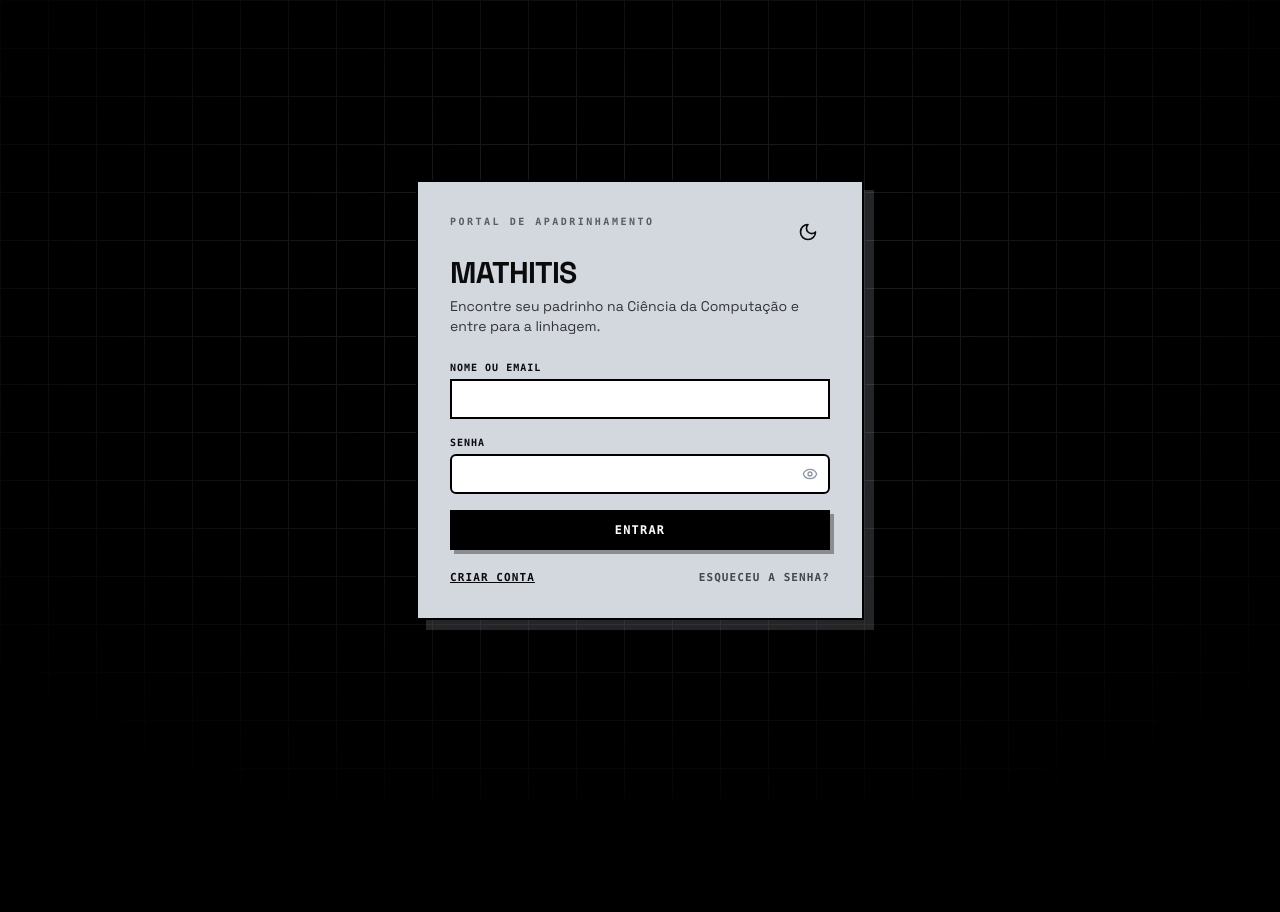
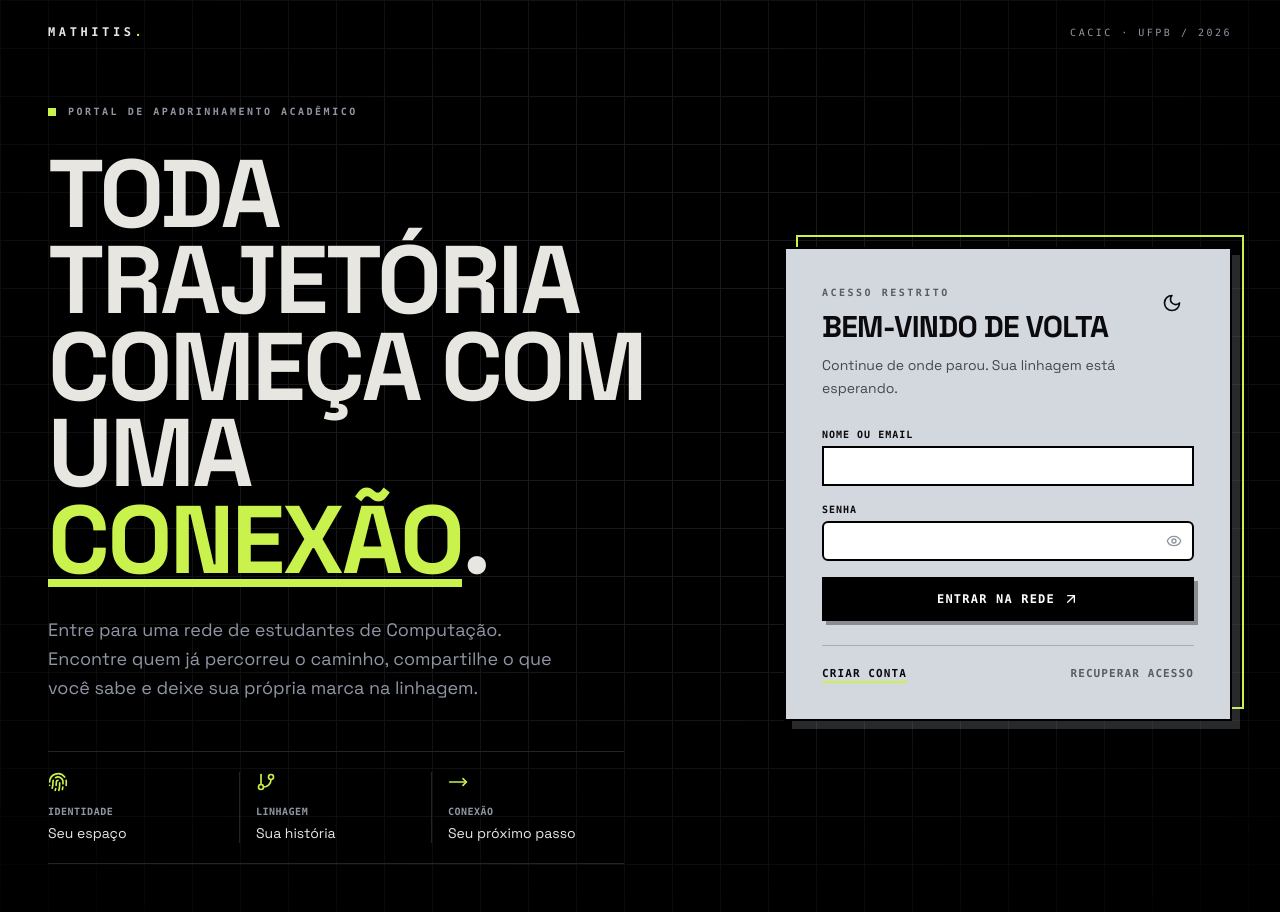
Before and after one commit to calafite/mathitis, a React (Vite) app in the folder apps/web/: page /login in a window 1280 px wide. Shown: the top 912 px of the page. Before the commit the page ends 800 px from the top, so only its background shows below. Built offline with nearby package versions, Linux system fonts and the light colour scheme; no server answers.

Commit message:
chore(deps): update dependencies and runtime

```diff
--- a/apps/web/src/pages/login.tsx
+++ b/apps/web/src/pages/login.tsx
@@ -1,4 +1,5 @@
 import { useState } from 'react';
+import { motion } from 'framer-motion';
 import { Link, useLocation, useNavigate } from 'react-router-dom';
 import { useForm } from 'react-hook-form';
 import { zodResolver } from '@hookform/resolvers/zod';
@@ -8,9 +9,9 @@ import { ApiError } from '@/lib/api';
 import { PasswordInput } from '@/components/ui/password-input';
 import { ThemeToggle } from '@/components/ui/theme-toggle';
 import { usePageMeta } from '@/lib/use-page-meta';
+import { ArrowUpRight, Fingerprint, GitBranch, MoveRight } from 'lucide-react';
 
 const CARD_BG = '#d3d7de';
-const INK = '#0b0b0e';
 
 export function LoginPage() {
   usePageMeta(
@@ -52,8 +53,7 @@ export function LoginPage() {
     'h-10 w-full border-2 border-black bg-white px-3 text-sm text-black placeholder:text-black/40 focus:outline-none focus-visible:ring-2 focus-visible:ring-[#c9f24c]';
 
   return (
-    <div className="relative flex min-h-screen items-center justify-center overflow-hidden px-4">
-      {/* Blueprint grid backdrop */}
+    <div className="relative min-h-screen overflow-hidden bg-background px-5 py-6 text-foreground sm:px-8 lg:px-12">
       <div
         className="pointer-events-none absolute inset-0 opacity-[0.12]"
         aria-hidden
@@ -61,35 +61,124 @@ export function LoginPage() {
           backgroundImage:
             'linear-gradient(#c9ced8 1px, transparent 1px), linear-gradient(90deg, #c9ced8 1px, transparent 1px)',
           backgroundSize: '48px 48px',
-          maskImage: 'radial-gradient(ellipse 70% 70% at 50% 40%, black 30%, transparent 100%)',
+          maskImage: 'radial-gradient(ellipse 80% 80% at 50% 40%, black 30%, transparent 100%)',
           WebkitMaskImage:
-            'radial-gradient(ellipse 70% 70% at 50% 40%, black 30%, transparent 100%)',
+            'radial-gradient(ellipse 80% 80% at 50% 40%, black 30%, transparent 100%)',
         }}
       />
 
+      <header className="relative mx-auto flex max-w-7xl items-center justify-between">
+        <Link to="/login" className="font-mono text-xs font-bold uppercase tracking-[0.3em]">
+          Mathitis<span className="text-[#c9f24c]">.</span>
+        </Link>
+        <p className="hidden font-mono text-[10px] uppercase tracking-[0.25em] text-muted-foreground sm:block">
+          CACIC · UFPB / 2026
+        </p>
+      </header>
+
+      <main className="relative mx-auto grid min-h-[calc(100vh-5rem)] max-w-7xl items-center gap-12 py-12 lg:grid-cols-[1.15fr_0.85fr] lg:gap-20 lg:py-16">
+        <section className="max-w-2xl">
+          <motion.div
+            initial={{ opacity: 0, x: -18 }}
+            animate={{ opacity: 1, x: 0 }}
+            transition={{ duration: 0.55 }}
+            className="mb-8 flex items-center gap-3 font-mono text-[10px] font-bold uppercase tracking-[0.25em] text-muted-foreground"
+          >
+            <span className="h-2 w-2 bg-[#c9f24c]" />
+            Portal de apadrinhamento acadêmico
+          </motion.div>
+
+          <motion.h1
+            initial={{ opacity: 0, y: 18 }}
+            animate={{ opacity: 1, y: 0 }}
+            transition={{ duration: 0.65, delay: 0.1 }}
+            className="max-w-3xl font-sans text-5xl font-bold uppercase leading-[0.9] tracking-tight sm:text-7xl lg:text-8xl"
+          >
+            Toda trajetória
+            <br />
+            começa com uma{' '}
+            <span className="relative inline-block text-[#c9f24c]">
+              conexão
+              <motion.span
+                initial={{ scaleX: 0 }}
+                animate={{ scaleX: 1 }}
+                transition={{ duration: 0.7, delay: 0.7, ease: 'easeOut' }}
+                className="absolute -bottom-1 left-0 h-1 w-full origin-left bg-[#c9f24c] sm:h-2"
+              />
+            </span>
+            .
+          </motion.h1>
+
+          <motion.p
+            initial={{ opacity: 0, y: 14 }}
+            animate={{ opacity: 1, y: 0 }}
+            transition={{ duration: 0.55, delay: 0.3 }}
+            className="mt-8 max-w-lg text-base leading-relaxed text-muted-foreground sm:text-lg"
+          >
+            Entre para uma rede de estudantes de Computação. Encontre quem já percorreu o caminho,
+            compartilhe o que você sabe e deixe sua própria marca na linhagem.
+          </motion.p>
+
+          <motion.div
+            initial={{ opacity: 0, y: 14 }}
+            animate={{ opacity: 1, y: 0 }}
+            transition={{ duration: 0.55, delay: 0.45 }}
+            className="mt-12 grid max-w-xl grid-cols-3 border-y border-border py-5"
+          >
+            <div className="border-r border-border pr-4">
+              <Fingerprint className="mb-3 h-5 w-5 text-[#c9f24c]" />
+              <p className="font-mono text-[10px] font-bold uppercase tracking-wider text-muted-foreground">
+                Identidade
+              </p>
+              <p className="mt-1 text-sm">Seu espaço</p>
+            </div>
+            <div className="border-r border-border px-4">
+              <GitBranch className="mb-3 h-5 w-5 text-[#c9f24c]" />
+              <p className="font-mono text-[10px] font-bold uppercase tracking-wider text-muted-foreground">
+                Linhagem
+              </p>
+              <p className="mt-1 text-sm">Sua história</p>
+            </div>
+            <div className="pl-4">
+              <MoveRight className="mb-3 h-5 w-5 text-[#c9f24c]" />
+              <p className="font-mono text-[10px] font-bold uppercase tracking-wider text-muted-foreground">
+                Conexão
+              </p>
+              <p className="mt-1 text-sm">Seu próximo passo</p>
+            </div>
+          </motion.div>
+        </section>
+
+        <motion.div
+          initial={{ opacity: 0, y: 24, scale: 0.98 }}
+          animate={{ opacity: 1, y: 0, scale: 1 }}
+          transition={{ duration: 0.65, delay: 0.2 }}
+          className="relative mx-auto w-full max-w-md lg:mx-0 lg:justify-self-end"
+        >
           <div
-        className="relative w-full max-w-md border-2 border-black p-8"
-        style={{
-          backgroundColor: CARD_BG,
-          color: INK,
-          boxShadow: '10px 10px 0 0 rgba(201, 206, 216, 0.18)',
-        }}
+            className="absolute -right-3 -top-3 h-full w-full border-2 border-[#c9f24c]"
+            aria-hidden
+          />
+          <div
+            className="auth-card-light relative border-2 border-black p-7 text-[#0b0b0e] sm:p-9"
+            style={{ backgroundColor: CARD_BG, boxShadow: '8px 8px 0 0 rgba(201, 206, 216, 0.2)' }}
           >
-        <header className="-mb-2 flex items-start justify-between">
+            <header className="flex items-start justify-between">
+              <div>
                 <p className="font-mono text-[10px] font-bold uppercase tracking-[0.25em] opacity-60">
-            Portal de apadrinhamento
+                  Acesso restrito
                 </p>
+                <h2 className="mt-3 font-sans text-3xl font-bold uppercase leading-none tracking-tight">
+                  Bem-vindo de volta
+                </h2>
+              </div>
               <ThemeToggle />
             </header>
-
-        <h1 className="mt-4 font-sans text-3xl font-bold uppercase leading-none tracking-tight">
-          Mathitis
-        </h1>
-        <p className="mt-2 text-sm opacity-80">
-          Encontre seu padrinho na Ciência da Computação e entre para a linhagem.
+            <p className="mt-3 max-w-xs text-sm leading-relaxed opacity-70">
+              Continue de onde parou. Sua linhagem está esperando.
             </p>
 
-        <form className="mt-6 space-y-4" onSubmit={onSubmit}>
+            <form className="mt-7 space-y-4" onSubmit={onSubmit} noValidate>
               <div>
                 <label htmlFor="identifier" className={labelCls}>
                   Nome ou email
@@ -136,22 +225,30 @@ export function LoginPage() {
               <button
                 type="submit"
                 disabled={isSubmitting}
-            className="w-full border-2 border-black bg-black px-4 py-2.5 font-mono text-xs font-bold uppercase tracking-widest text-white transition-colors hover:bg-[#c9f24c] hover:text-black disabled:opacity-50"
+                className="group flex w-full items-center justify-center gap-2 border-2 border-black bg-black px-4 py-3 font-mono text-xs font-bold uppercase tracking-widest text-white transition-colors hover:bg-[#c9f24c] hover:text-black disabled:opacity-50"
                 style={{ boxShadow: '4px 4px 0 0 rgba(0,0,0,0.35)' }}
               >
-            {isSubmitting ? 'Entrando…' : 'Entrar'}
+                {isSubmitting ? 'Entrando…' : 'Entrar na rede'}
+                {!isSubmitting && (
+                  <ArrowUpRight className="h-4 w-4 transition-transform group-hover:-translate-y-0.5 group-hover:translate-x-0.5" />
+                )}
               </button>
             </form>
 
-        <div className="mt-5 flex items-center justify-between font-mono text-[11px] font-bold uppercase tracking-widest">
-          <Link to="/register" className="underline hover:no-underline">
+            <div className="mt-6 flex items-center justify-between border-t border-black/20 pt-5 font-mono text-[11px] font-bold uppercase tracking-widest">
+              <Link
+                to="/register"
+                className="underline decoration-[#c9f24c] decoration-2 underline-offset-4 hover:no-underline"
+              >
                 Criar conta
               </Link>
-          <Link to="/recover" className="opacity-70 hover:opacity-100">
-            Esqueceu a senha?
+              <Link to="/recover" className="opacity-60 hover:opacity-100">
+                Recuperar acesso
               </Link>
             </div>
           </div>
+        </motion.div>
+      </main>
     </div>
   );
 }
--- a/packages/config/package.json
+++ b/packages/config/package.json
@@ -8,6 +8,6 @@
     "api.json"
   ],
   "devDependencies": {
-    "typescript": "^5.7.2"
+    "typescript": "^5.9.3"
   }
 }
--- a/packages/schemas/package.json
+++ b/packages/schemas/package.json
@@ -9,10 +9,10 @@
     "typecheck": "tsc --noEmit"
   },
   "dependencies": {
-    "zod": "^3.24.1"
+    "zod": "^3.25.76"
   },
   "devDependencies": {
     "@mathitis/tsconfig": "workspace:*",
-    "typescript": "^5.7.2"
+    "typescript": "^5.9.3"
   }
 }
```
Also changed, not shown: apps/web/package.json (+25 -24 lines), package.json (+13 -13 lines), pnpm-workspace.yaml (+6 -1 lines), 1 other file (tests, documents, lock files or other folders). Lines whose indentation alone changed are shown as unchanged.
